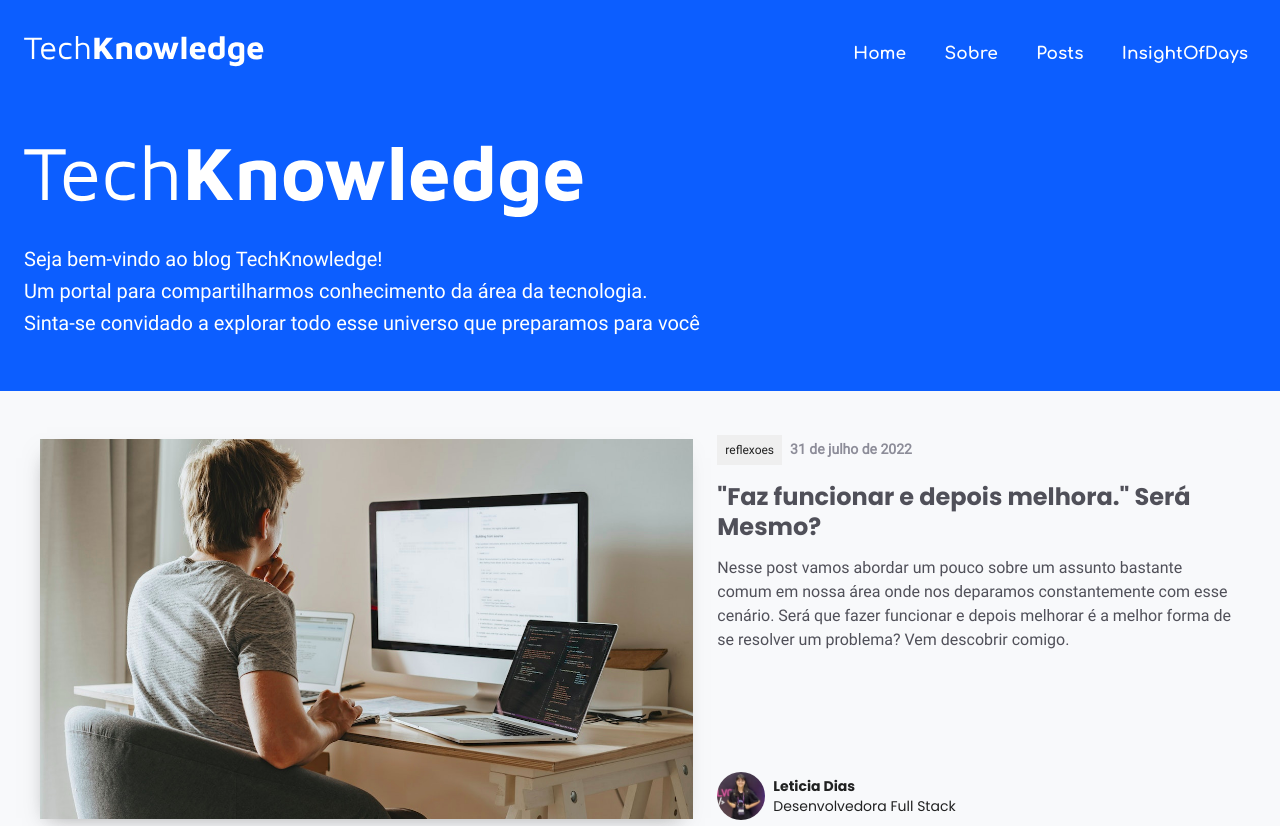
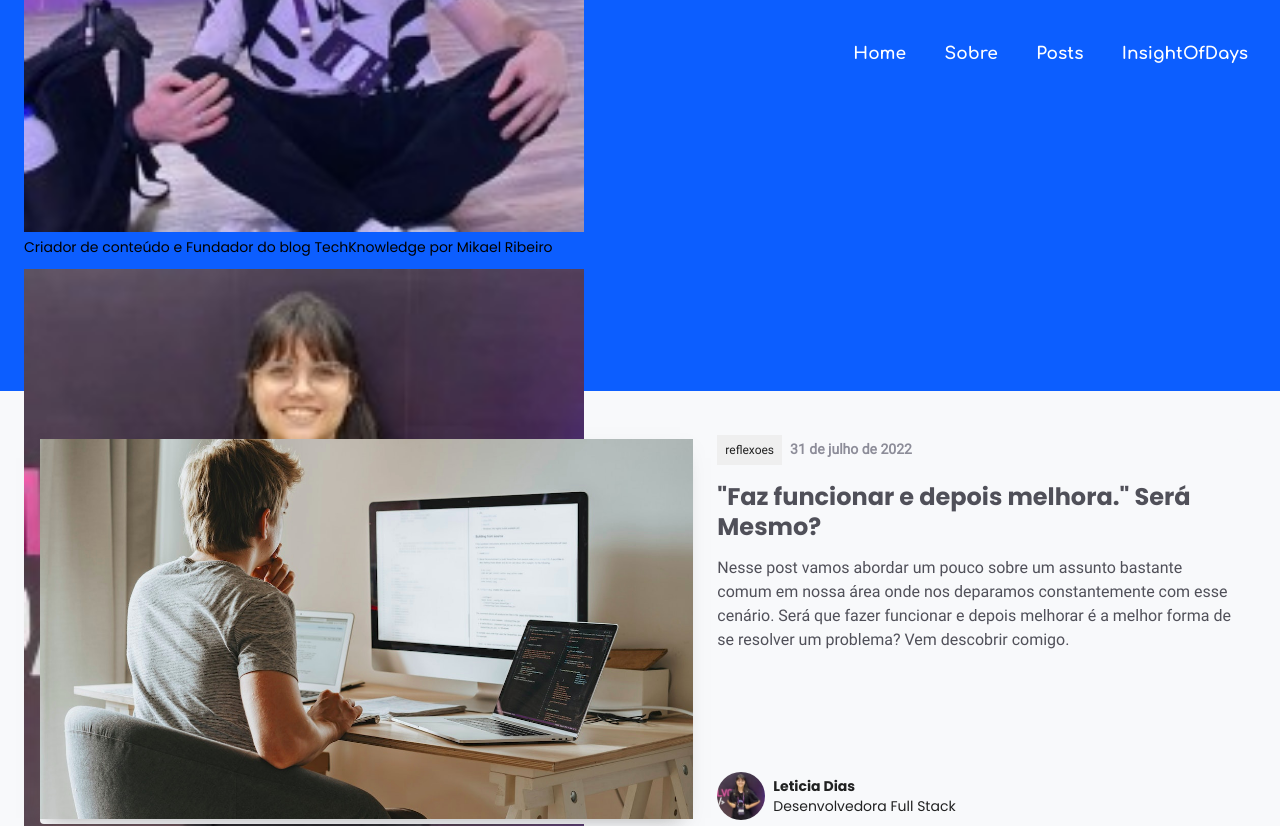
Before and after one commit to techknowledge-blog/blog-techknowledge-front, an Angular app: page / in a window 1280 px wide. Shown: the top 826 px of the page. Built offline with nearby package versions, Linux system fonts and the light colour scheme.

Commit message:
feat: authors added to header

```diff
--- a/src/app/modules/shared/components/header/header.component.html
+++ b/src/app/modules/shared/components/header/header.component.html
@@ -1,18 +1,32 @@
 <header>
   <app-navbar></app-navbar>
   <div class="container">
-    <img
-      src="/assets/img/TechKnowledge.svg"
-      alt="Imagem da logo com o nome escrito TechKnowledge"
-    />
     <div class="description">
-      <span>Seja bem-vindo ao blog TechKnowledge!</span>
       <span>
-        Um portal para compartilharmos conhecimento da área da tecnologia.<br />
-        Sinta-se convidado a explorar todo esse universo que preparamos para
-        você
-        <br />
+        Um portal para compartilharmos conhecimento da área da tecnologia.
       </span>
+    </div>
+
+    <div class="authors">
+      <div class="author">
+        <div class="author-image">
+          <img src="/assets/img/mikael-ribeiro-avatar.jpeg" alt="Fundo com o nome Roga DX. Um homem branco, usando uma blusa branca com detalhes pretos e calça da cor preta e cabelo encaracolado da cor castanha.">
+        </div>
+
+        <div class="author-description">
+          <p>Criador de conteúdo e Fundador do blog TechKnowledge por Mikael Ribeiro</p>
+        </div>
+      </div>
+
+      <div class="author">
+        <div class="author-image">
+          <img src="/assets/img/leticia-dias-avatar.jpeg" alt="Uma mulher com uma blusa preta com detalhe de um desenho de astronauta. Cabelo liso com franja e um cachar no pescoço.">
+        </div>
+
+        <div class="author-description">
+          <p>Criadora de conteúdo e Co-Fundadora do blog TechKnowledge por Leticia Dias</p>
+        </div>
+      </div>
     </div>
   </div>
 </header>
```
